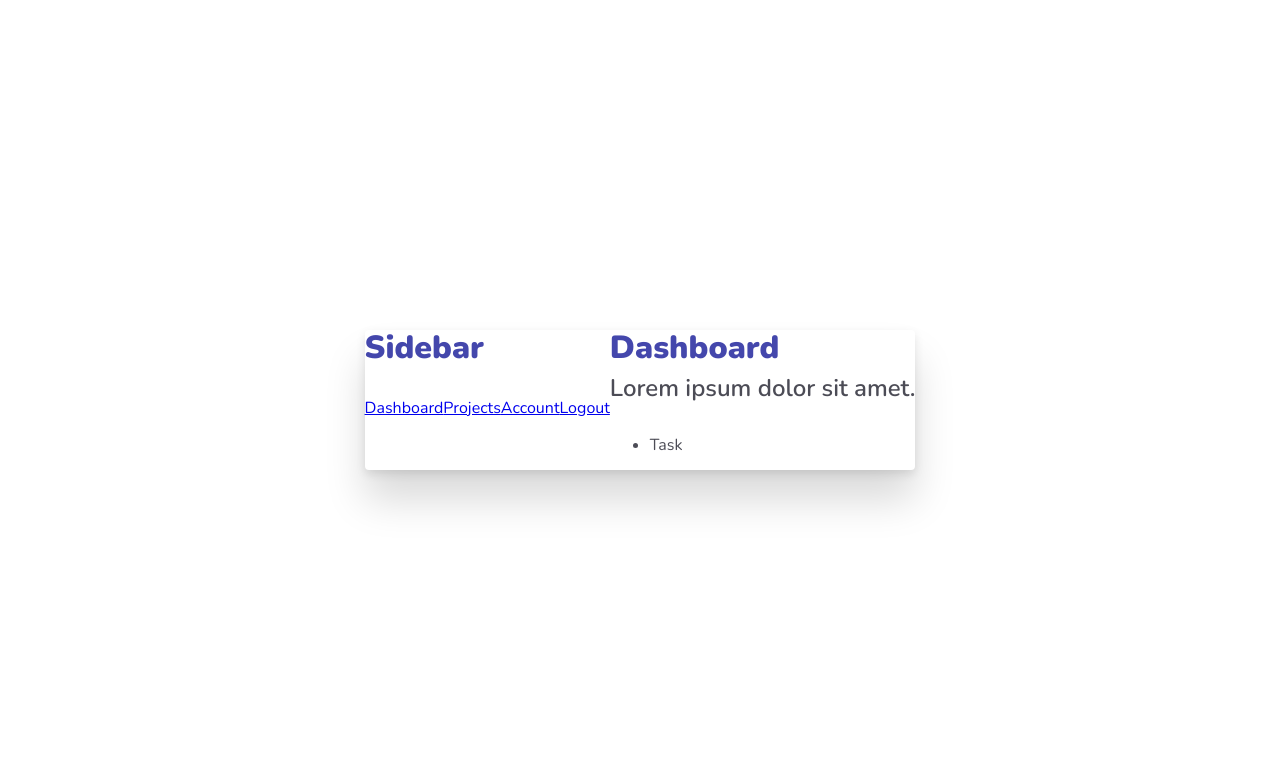
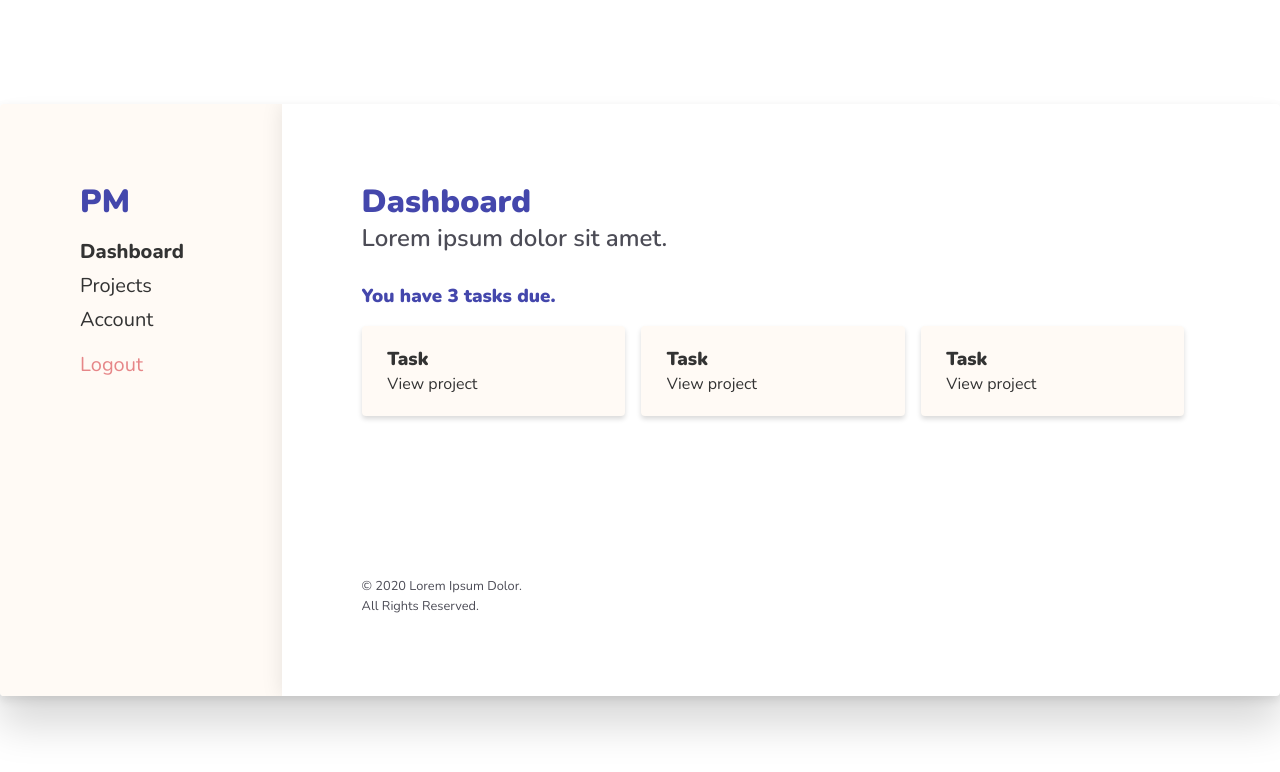
Before and after one commit to ihansson/ts-react-firebase-queries, a React (Create React App) app: page /dashboard in a window 1280 px wide. Shown: the top 772 px of the page. Built offline with nearby package versions, Linux system fonts and the light colour scheme.

Commit message:
Add notes and projects components

```diff
--- a/src/components/Elements.tsx
+++ b/src/components/Elements.tsx
@@ -1,15 +1,45 @@
-import React, {ReactNode} from "react";
+import React, { ReactNode } from "react";
 
-export const Heading = ({children}: { children?: ReactNode }) => <h1>{children}</h1>
-export const Intro = ({children}: { children?: ReactNode }) => <h2>{children}</h2>
-export const Small = ({children}: { children?: ReactNode }) => <p className="text-small">{children}</p>
+export const Heading = ({
+  children,
+  type = "major",
+}: {
+  children?: ReactNode;
+  type?: string;
+}) => {
+  if (type === "major") return <h1>{children}</h1>;
+  return <h3>{children}</h3>;
+};
+export const Intro = ({ children }: { children?: ReactNode }) => (
+  <h2>{children}</h2>
+);
+export const Large = ({ children }: { children?: ReactNode }) => (
+  <span className="text-large">{children}</span>
+);
+export const Small = ({ children }: { children?: ReactNode }) => (
+  <span className="text-small">{children}</span>
+);
 
-export const Button = ({children}: { children?: ReactNode }) => <button>{children}</button>
+export const Button = ({ children }: { children?: ReactNode }) => (
+  <button>{children}</button>
+);
 
-export const CoverImage = ({src, alt}: { src: string, alt: string }) => (
-    <img style={{
-        width: "100%",
-        height: "100%",
-        objectFit: "cover"
-    }} src={src} alt={alt}/>
-)
+export const CoverImage = ({ src, alt }: { src: string; alt: string }) => (
+  <img
+    style={{
+      width: "100%",
+      height: "100%",
+      objectFit: "cover",
+    }}
+    src={src}
+    alt={alt}
+  />
+);
+
+export const Copyright = () => (
+  <Small>
+    © 2020 Lorem Ipsum Dolor.
+    <br />
+    All Rights Reserved.
+  </Small>
+);
--- a/src/components/Grid.tsx
+++ b/src/components/Grid.tsx
@@ -5,8 +5,10 @@ export const Wrapper = ({children}: { children?: ReactNode }) => (
         width: "100%",
         maxWidth: "80em",
         background: "white",
+        margin: "0 auto",
         boxShadow: "0 30px 40px rgba(0,0,0,0.15), 0 4px 10px rgba(0,0,0,0.1)",
-        borderRadius: "4px"
+        borderRadius: "4px",
+        overflow: "hidden"
     }}>{children}</div>
 )
 
@@ -16,10 +18,13 @@ export const Grid = ({children}: { children?: ReactNode }) => (
     }}>{children}</div>
 )
 
-export const Column = ({children, width = "auto"}: { children?: ReactNode, width?: string }) => (
-    <div style={{
+export const Column = ({children, width = "auto", withStyle = "is-default", spacing = "0"}:
+                           { children?: ReactNode, width?: string, withStyle?: string, spacing?: string }
+) => (
+    <div className={withStyle} style={{
         width,
-        flexGrow: 1
+        flexGrow: 1,
+        marginRight: spacing + "em"
     }}>{children}</div>
 )
 
@@ -44,9 +49,10 @@ export const Bottom = ({children}: { children?: ReactNode }) => (
     }}>{children}</div>
 )
 
-export const Block = ({children}: { children?: ReactNode }) => (
-    <div style={{
-        padding: "5em"
+export const Block = ({children, type = "major", withStyle = "is-default"}:
+                          { children?: ReactNode, type?: string, withStyle?: string }) => (
+    <div className={withStyle} style={{
+        padding: (type === "major" ? "5em" : "1.4em 1.6em")
     }}>{children}</div>
 )
 
--- a/src/components/Nav.tsx
+++ b/src/components/Nav.tsx
@@ -1,9 +1,15 @@
 import React, {ReactNode} from "react";
-import {Link} from 'react-router-dom';
+import {NavLink} from 'react-router-dom';
 
-export const Nav = ({children}: { children?: ReactNode }) => <nav>{children}</nav>
-export const NavItem = ({children, to}: { children?: ReactNode, to: string }) => (
-    <Link to={to}>
-        <span>{children}</span>
-    </Link>
+export const Nav = ({children}: { children?: ReactNode }) => (
+    <nav>
+        <ul>{children}</ul>
+    </nav>
 )
+export const NavItem = ({children, to, withStyle = 'is-default'}: { children?: ReactNode, to: string, withStyle?: string }) => (
+    <li>
+        <NavLink exact={true} className={withStyle} to={to}>
+            <span>{children}</span>
+        </NavLink>
+    </li>
+)
--- a/src/components/Projects.tsx
+++ b/src/components/Projects.tsx
@@ -1,4 +1,19 @@
 import React, {ReactNode} from "react";
+import {Heading} from "./Elements";
+import {Link} from "react-router-dom";
+import {Block} from "./Grid";
 
-export const Projects = ({children}: { children?: ReactNode }) => <ul>{children}</ul>
-export const Project = () => <li>Project</li>
+export const Projects = ({children}: { children?: ReactNode }) => (
+    <section>
+        <h3 style={{marginBottom: "1em"}}>You have {React.Children.count(children)} projects.</h3>
+        <Block type="minor" withStyle="is-muted-alt">
+            {children}
+        </Block>
+    </section>
+)
+export const Project = () => (
+    <article className="is-divided">
+        <Heading type="minor">Project</Heading>
+        <Link to="/dashboard/projects/1">View project</Link>
+    </article>
+)
--- a/src/components/Screen.tsx
+++ b/src/components/Screen.tsx
@@ -3,6 +3,8 @@ import {Button, Heading, Intro} from "./Elements";
 import {Project, Projects} from "./Projects";
 import {Task, Tasks} from "./Tasks";
 import {Field, Form, Input, Label} from "./Form";
+import {Block, Space} from "./Grid";
+import {useParams} from "react-router";
 
 export const Screen = ({children}: { children?: ReactNode }) => (
     <div>{children}</div>
@@ -25,10 +27,44 @@ export const HomeScreen = () => (
         <ScreenContent>
             <Tasks>
                 <Task/>
+                <Task/>
+                <Task/>
             </Tasks>
         </ScreenContent>
     </Screen>
 )
+
+export const ProjectScreen = () => {
+    const {id}: { id: string } = useParams();
+
+    return <Screen>
+        <ScreenHeader>
+            <Heading>Project: {id}</Heading>
+            <Intro>Lorem ipsum dolor sit amet.</Intro>
+        </ScreenHeader>
+        <ScreenContent>
+            <Tasks>
+                <Task/>
+                <Task/>
+                <Task/>
+            </Tasks>
+            <div className="is-muted-alt" style={{marginTop: "2.5em", width: "20em"}}>
+                <Block type="minor">
+                    <Heading type="minor">Add Task</Heading>
+                    <Form>
+                        <Space>
+                            <Field name="name">
+                                <Label>Task Description</Label>
+                                <Input type="text"/>
+                            </Field>
+                            <Button>Create</Button>
+                        </Space>
+                    </Form>
+                </Block>
+            </div>
+        </ScreenContent>
+    </Screen>
+}
 
 export const ProjectsScreen = () => (
     <Screen>
@@ -39,7 +75,22 @@ export const ProjectsScreen = () => (
         <ScreenContent>
             <Projects>
                 <Project/>
+                <Project/>
             </Projects>
+            <div className="is-muted-alt" style={{marginTop: "2.5em", width: "20em"}}>
+                <Block type="minor">
+                    <Heading type="minor">Add Project</Heading>
+                    <Form>
+                        <Space>
+                            <Field name="name">
+                                <Label>Project Name</Label>
+                                <Input type="text"/>
+                            </Field>
+                            <Button>Create</Button>
+                        </Space>
+                    </Form>
+                </Block>
+            </div>
         </ScreenContent>
     </Screen>
 );
@@ -52,11 +103,13 @@ export const AccountScreen = () => (
         </ScreenHeader>
         <ScreenContent>
             <Form>
-                <Field name="password">
-                    <Label>Password</Label>
-                    <Input type="password"/>
-                </Field>
-                <Button>Update</Button>
+                <Space>
+                    <Field name="password">
+                        <Label>Password</Label>
+                        <Input type="password"/>
+                    </Field>
+                    <Button>Update</Button>
+                </Space>
             </Form>
         </ScreenContent>
     </Screen>
--- a/src/components/Tasks.tsx
+++ b/src/components/Tasks.tsx
@@ -1,4 +1,21 @@
 import React, {ReactNode} from "react";
+import {Block, Column, Grid} from "./Grid";
+import {Heading} from "./Elements";
+import {Link} from "react-router-dom";
 
-export const Tasks = ({children}: { children?: ReactNode }) => <ul>{children}</ul>
-export const Task = () => <li>Task</li>
+export const Tasks = ({children}: { children?: ReactNode }) => (
+    <div>
+        <h3 style={{marginBottom: "1em"}}>You have {React.Children.count(children)} tasks due.</h3>
+        <Grid>
+            {children}
+        </Grid>
+    </div>
+)
+export const Task = () => (
+    <Column withStyle="is-muted-alt" spacing="1">
+        <Block type="minor">
+            <Heading type="minor">Task</Heading>
+            <Link to="/projects">View project</Link>
+        </Block>
+    </Column>
+)
--- a/src/index.css
+++ b/src/index.css
@@ -352,6 +352,10 @@ template {
 
 /* Root */
 
+#root {
+    width: 100%;
+}
+
 body {
     font-family: 'Nunito', sans-serif;
     overflow: hidden;
@@ -369,7 +373,7 @@ body {
 
 h1, h2, h3, h4, h5, h6 {
     font-weight: 600;
-    margin: 0 0 1em;
+    margin: 0 0 0.5em;
 }
 
 h1 {
@@ -378,7 +382,13 @@ h1 {
 }
 
 h1 + h2 {
-    margin: -1em 0 1.4em;
+    margin: -0.5em 0 1.4em;
+}
+
+h3 {
+    color: #4447ac;
+    font-weight: 900;
+    margin: 0 0 0.25em;
 }
 
 p {
@@ -412,9 +422,19 @@ button {
     outline: transparent;
 }
 
+a {
+    color: #333;
+    text-decoration: none;
+}
+
 label {
     display: block;
     margin: 0 0 0.4em;
+}
+
+.text-large {
+    font-size: 1.25em;
+    line-height: 1.5em;
 }
 
 .text-small {
@@ -422,10 +442,62 @@ label {
     line-height: 1.5em;
 }
 
+ul, li {
+    list-style-type: none;
+    padding: 0;
+    margin: 0;
+}
+
+li {
+    margin-bottom: 0.2em;
+}
+
+ul {
+    margin-bottom: 0.75em;
+}
+
+.has-shadow {
+    box-shadow: 0 0 20px rgba(0, 0, 0, 0.1);
+}
+
+.is-muted {
+    background: #fffaf5;
+}
+
+.is-muted-alt {
+    border-radius: 4px;
+    background: #fffaf5;
+    box-shadow: 0 3px 5px rgba(0, 0, 0, 0.15);
+}
+
+.is-muted-alt h3 {
+    color: #333333;
+}
+
+.is-warning {
+    color: #e68688;
+}
+
+a.is-default.active {
+    font-weight: 800;
+}
+
+.is-divided {
+    padding-bottom: 1em;
+    margin-bottom: 1em;
+    border-bottom: 2px solid #f7ede1;
+}
+
+.is-divided:last-child {
+    padding-bottom: 0;
+    margin-bottom: 0;
+    border-bottom: 0;
+}
+
 /* Grid Helpers */
 
 .space > * {
-    margin: 0 0 1em
+    margin: 0.75em 0 0
 }
 
 .space > *:last-child {
--- a/src/layouts/Dashboard.tsx
+++ b/src/layouts/Dashboard.tsx
@@ -1,26 +1,36 @@
 import React from "react";
-import {Column, Grid, Wrapper} from "../components/Grid";
-import {Heading} from "../components/Elements";
+import {Aligner, Block, Bottom, Column, Grid, Top, Wrapper} from "../components/Grid";
+import {Copyright, Heading, Large} from "../components/Elements";
 import {Nav, NavItem} from "../components/Nav";
-import {AccountScreen, HomeScreen, ProjectsScreen} from "../components/Screen";
+import {AccountScreen, HomeScreen, ProjectScreen, ProjectsScreen} from "../components/Screen";
 import {Route, Switch} from "react-router";
 
 export const Dashboard = () => (
     <Wrapper>
         <Grid>
-            <Column>
-                <Heading>Sidebar</Heading>
+            <Column withStyle="is-muted" width="22%">
+                <Block>
+                    <Heading>PM</Heading>
+                    <Large>
                         <Nav>
                             <NavItem to="/dashboard">Dashboard</NavItem>
                             <NavItem to="/dashboard/projects">Projects</NavItem>
                             <NavItem to="/dashboard/account">Account</NavItem>
-                    <NavItem to="/logout">Logout</NavItem>
                         </Nav>
+                        <NavItem to="/logout" withStyle="is-warning">Logout</NavItem>
+                    </Large>
+                </Block>
             </Column>
-            <Column>
+            <Column withStyle="has-shadow" width="78%">
+                <Aligner>
+                    <Top>
+                        <Block>
                             <Switch>
                                 <Route path="/dashboard/account">
                                     <AccountScreen/>
+                                </Route>
+                                <Route path="/dashboard/projects/:id">
+                                    <ProjectScreen/>
                                 </Route>
                                 <Route path="/dashboard/projects">
                                     <ProjectsScreen/>
@@ -29,6 +39,14 @@ export const Dashboard = () => (
                                     <HomeScreen/>
                                 </Route>
                             </Switch>
+                        </Block>
+                    </Top>
+                    <Bottom>
+                        <Block>
+                            <Copyright/>
+                        </Block>
+                    </Bottom>
+                </Aligner>
             </Column>
         </Grid>
     </Wrapper>
--- a/src/layouts/LoginPage.tsx
+++ b/src/layouts/LoginPage.tsx
@@ -1,6 +1,6 @@
 import React from 'react'
 import {Aligner, Block, Bottom, Column, Grid, Top, Wrapper} from "../components/Grid";
-import {CoverImage, Heading, Intro, Small} from "../components/Elements";
+import {Copyright, CoverImage, Heading, Intro} from "../components/Elements";
 import {LoginForm} from "../components/LoginForm";
 
 export const LoginPage = () => (
@@ -17,7 +17,7 @@ export const LoginPage = () => (
                     </Top>
                     <Bottom>
                         <Block>
-                            <Small>© 2020 Lorem Ipsum Dolor.<br/>All Rights Reserved.</Small>
+                            <Copyright/>
                         </Block>
                     </Bottom>
                 </Aligner>
```
Also changed, not shown: 1 other file (tests, documents, lock files or other folders). Lines whose indentation alone changed are shown as unchanged.
